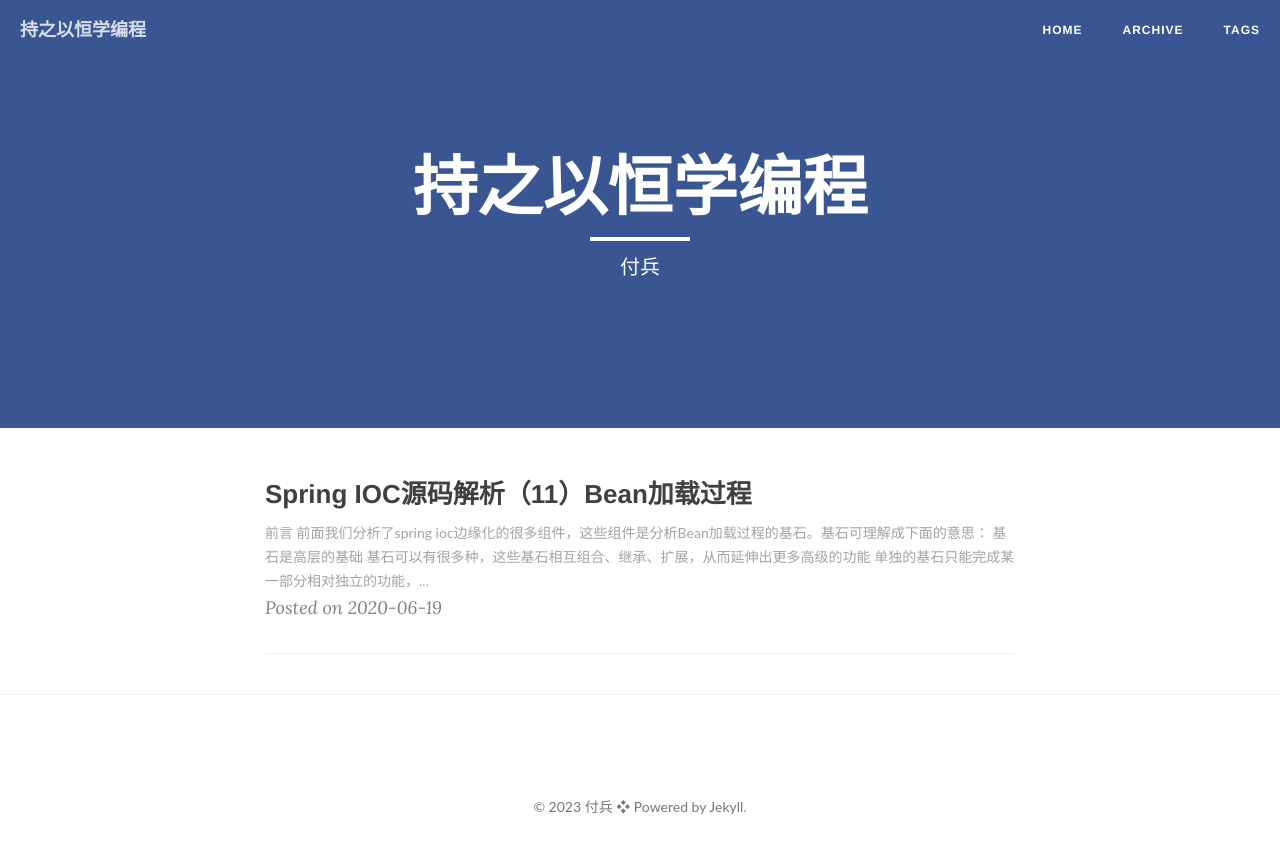
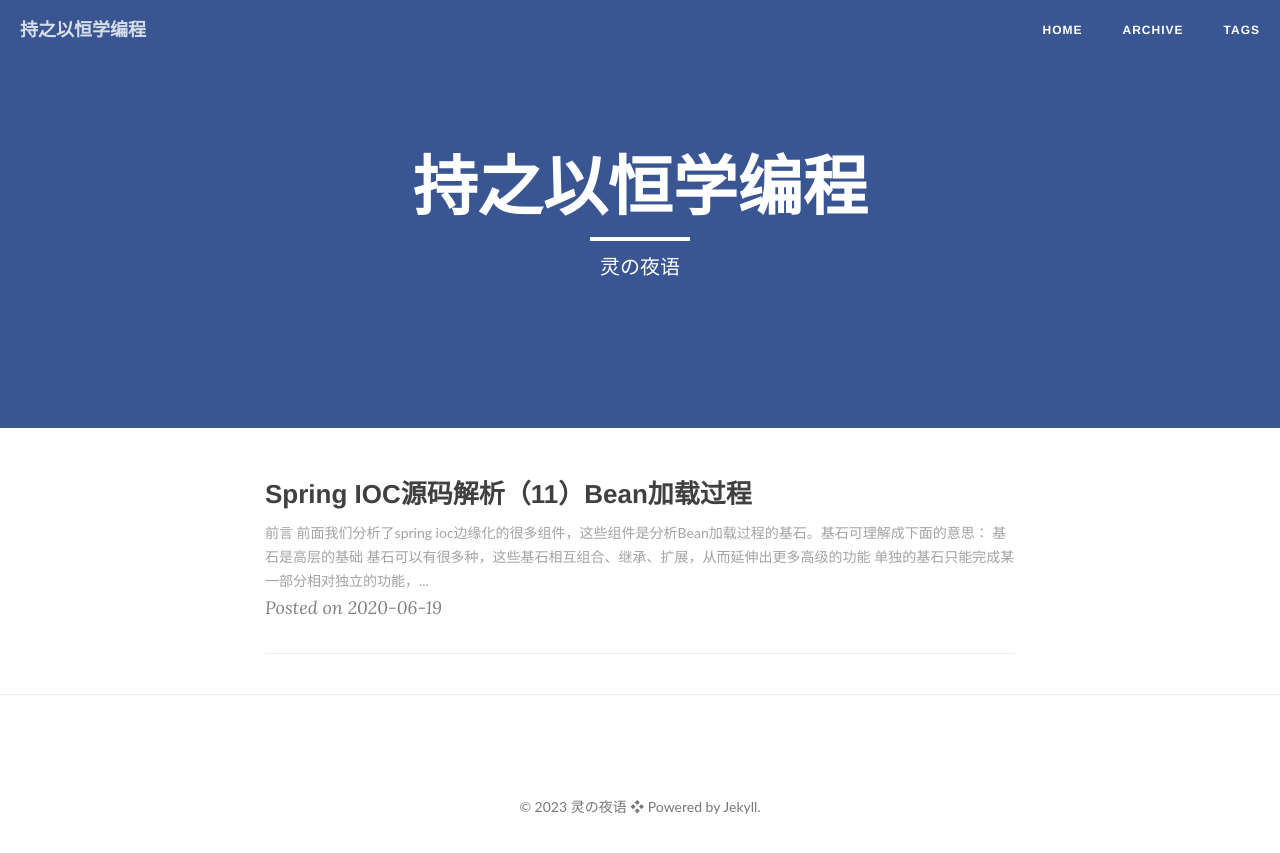
Before and after one commit to zhangfb95/zhangfb95.github.io, a Jekyll site: the page built from index.html, in a window 1280 px wide. Shown: the top 853 px of the page. Built offline with Jekyll 4.4.1, drawn with Linux system fonts in a browser that asks for light colours; nearby versions of some CDN libraries; the list of posts is cut into pages by our own code; comment, search, counter and statistics services are not loaded.

Commit message:
修改名称

```diff
--- a/_config.yml
+++ b/_config.yml
@@ -8,7 +8,7 @@ url: "https://zhangfb95.github.io"
 
 # About/contact
 owner:
-  name: "付兵"
+  name: "灵の夜语"
   email: zhangfb95@aliyun.com
   bio: "持之以恒学编程"
 
--- a/index.html
+++ b/index.html
@@ -1,6 +1,6 @@
 ---
 layout: page
-description: "付兵"
+description: "灵の夜语"
 ---
 
 {% for post in paginator.posts %}
```
